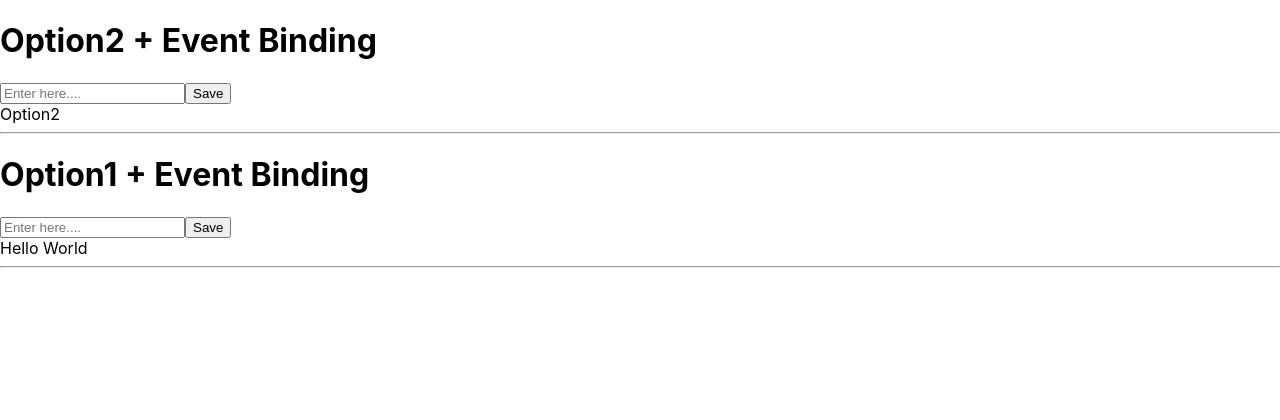
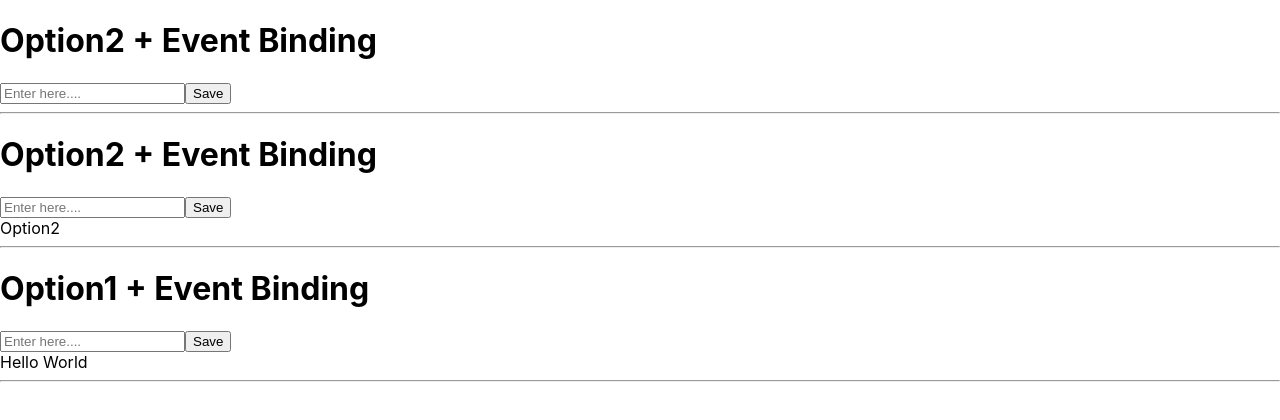
Before and after one commit to kodedocker/reactapp, a React (Create React App) app: page / in a window 1280 px wide. Shown: the top 420 px of the page. Built offline with nearby package versions, Linux system fonts and the light colour scheme.

Commit message:
workig wih input.

```diff
--- a/src/App.js
+++ b/src/App.js
@@ -3,8 +3,37 @@ import { useRef, useState } from "react";
 function App() {
   return (
     <div>
+      <HelloInputEvent3 />
       <HelloInputEvent2 />
       <HelloInputEvent1 />
+    </div>
+  );
+}
+
+function HelloInputEvent3() {
+  let [message, setMessage] = useState("");
+
+  let messageHandler = (e) => {
+    setMessage(e.target.value);
+  };
+
+  let saveMe = () => {
+    // API CALL
+  };
+
+  return (
+    <div>
+      <h1>Option2 + Event Binding</h1>
+      <input
+        type="text"
+        placeholder="Enter here...."
+        value={message}
+        onChange={messageHandler}
+      />
+      <input type="button" value="Save" onClick={saveMe} />
+
+      <div>{message}</div>
+      <hr />
     </div>
   );
 }
```
